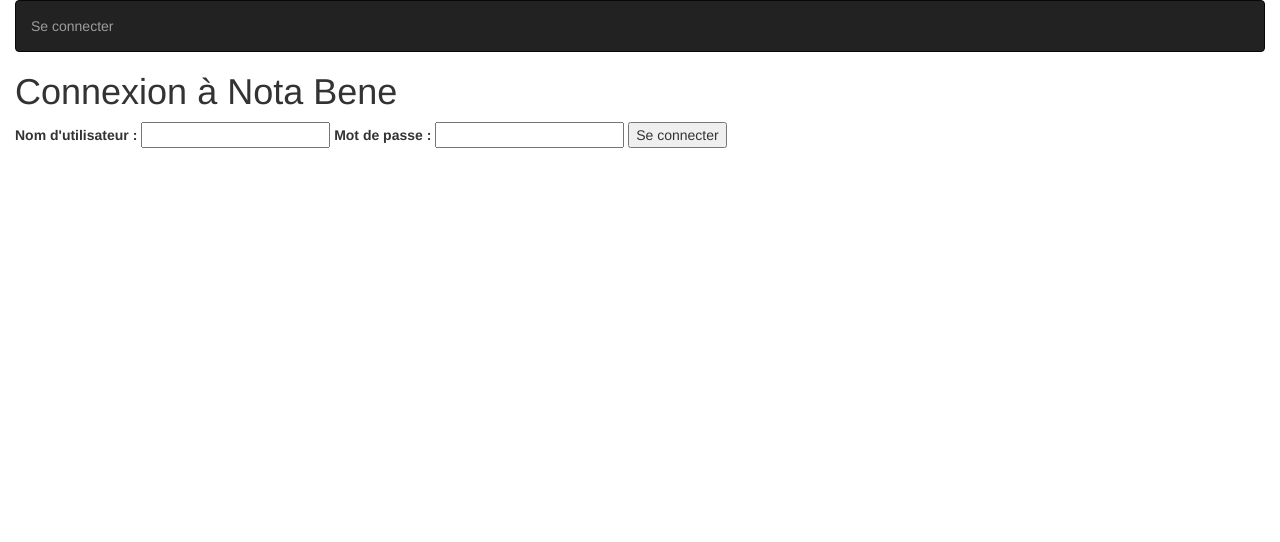
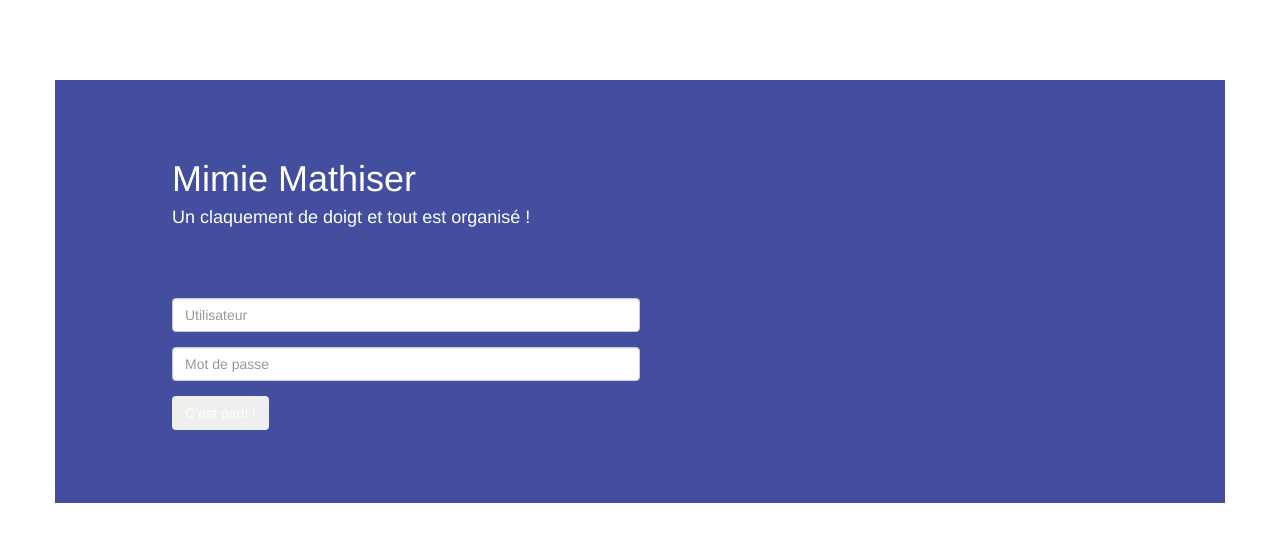
Before and after one commit to Grimnack/projet_ihm, a plain HTML site: page index.html in a window 1280 px wide. Drawn offline with nearby package versions, Linux system fonts and the light colour scheme.

Commit message:
Phew, understood bootstrap and finished homepage

```diff
--- a/css/style.css
+++ b/css/style.css
@@ -1,4 +1,4 @@
-.navbar-fixed-left {
+/*.navbar-fixed-left {
   width: 140px;
   position: fixed;
   border-radius: 3;
@@ -6,7 +6,7 @@
 }
 .navbar-fixed-left .navbar-nav > li {
   float: none;  /* Cancel default li float: left */
-  width: 139px;
+  /*width: 139px;
 }
 
 
@@ -16,7 +16,7 @@
 }
 
 /* On using dropdown menu (To right shift popuped) */
-.navbar-fixed-left .navbar-nav > li  {
+/*.navbar-fixed-left .navbar-nav > li  {
   margin-top: -50px;
   margin-left: 140px;
 }
@@ -24,4 +24,22 @@
 .navbar-fixed-left ul li
 {
   color:#eeeeee;
+}*/
+
+#main, #main > div {
+  background-color: #434f9e;
+  color: white;
 }
+
+#main {
+  margin-top: 80px;
+  padding: 5% 10%;
+}
+
+#login_form {
+  margin-top: 60px;
+}
+
+h1 {
+  margin-bottom: 0;
+}
--- a/index.html
+++ b/index.html
@@ -1,26 +1,53 @@
-<!doctype HTML>
+<!DOCTYPE HTML>
 <html>
 <head>
-    <meta charset="utf-8"/>
+  <meta charset="utf-8">
+  <meta http-equiv="X-UA-Compatible" content="IE=edge">
+  <meta name="viewport" content="width=device-width, initial-scale=1">
+
   <title>MimieMathiser — Accueil</title>
 
   <!-- Bootstrap -->
-    <link rel="stylesheet" href="lib/boostrap/css/bootstrap.min.css"/>
-    <script src="lib/boostrap/js/bootstrap.min.js"></script>
-
-    <!-- jQuery -->
-    <script src="https://ajax.googleapis.com/ajax/libs/jquery/1.12.0/jquery.min.js"></script>
-    <script src="auth.js"></script>
+  <link href="lib/bootstrap/css/bootstrap.min.css" rel="stylesheet"/>
 
   <!-- Application -->
   <link rel="stylesheet" href="css/style.css"/>
 </head>
 <body>
-    <div class="container-fluid">
+  <div class="container">
+    <div class="row">
+      <div id="main" class="col-xs-12">
+        <div class="col-xs-12 col-sm-6">
+          <div class="row">
+            <h1>Mimie Mathiser</h1>
+            <h4>Un claquement de doigt et tout est organisé !</h4>
+          </div>
 
-      <div>
+          <div class="row" id="login_form">
+            <form role="form" action="view/home.html" name="login" class="form"
+            method="post" accept-charset="utf-8">
+            <div class="form-group">
+              <input class="form-control" type="text" placeholder="Utilisateur"
+              id="user_login" />
+            </div>
+
+            <div class="form-group">
+              <input class="form-control" type="text" placeholder="Mot de passe"
+              id="user_pass" />
+            </div>
+
+            <div class="form-group col-">
+              <input class="btn" type="submit" value="C’est parti !"/>
+            </div>
+            </form>
+          </div>
+      </div>
+    </div>
+  </div>
+</div>
+<!-- <div> -->
 <!---Colonne 1 -->
-        <nav class="navbar navbar-inverse">
+<!-- <nav class="navbar navbar-inverse">
 <ul class="nav navbar-nav">
 <li>
 <a href="">
@@ -50,8 +77,11 @@
 </button>
 </form>
 </div>
-    </div>
+</div> -->
 
-    </div>
+<!-- jQuery -->
+<script src="https://ajax.googleapis.com/ajax/libs/jquery/1.12.0/jquery.min.js"></script>
+<!-- Bootstrap -->
+<script src="lib/bootstrap/js/bootstrap.min.js"></script>
 </body>
 </html>
```
Lines whose indentation alone changed are shown as unchanged.
